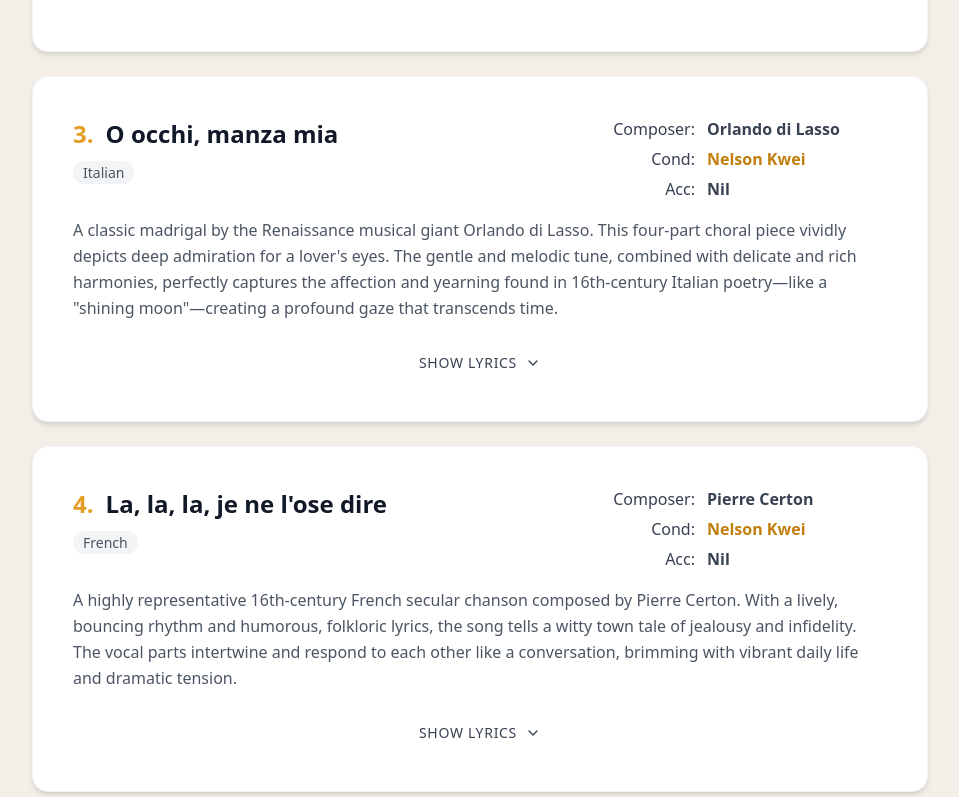
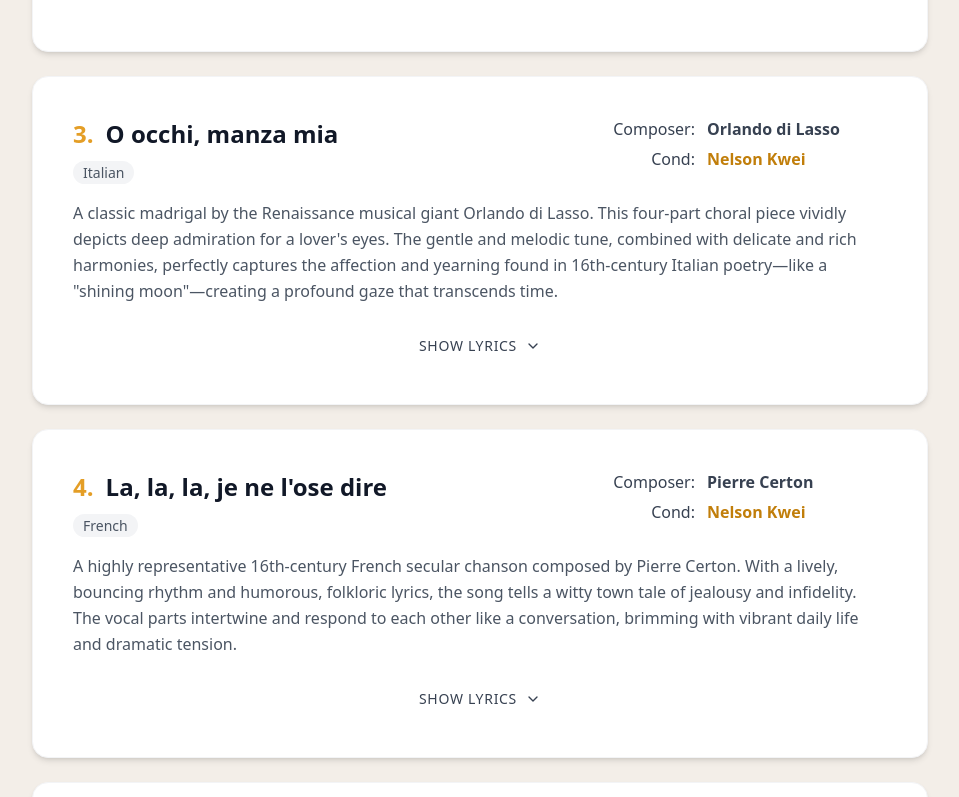
Before and after one commit to burning846/choir_website, a React (Vite) app: page /performance-may-10 in a window 1280 px wide. Shown: the part 964-1761 px from the top of the page, without its empty margins (160-1119 px from the left). Built offline with nearby package versions, Linux system fonts and the light colour scheme.

Commit message:
feat: hide accompanist row if accompanist is Nil

```diff
--- a/src/pages/FirstChord.tsx
+++ b/src/pages/FirstChord.tsx
@@ -69,7 +69,7 @@ function SongCard({ song, index, lang }: { song: Song, index: number, lang: stri
                   </>
                 )}
 
-                {song.accompanist && (
+                {song.accompanist && song.accompanist !== 'Nil' && (
                   <>
                     <span className="text-paper-text/80 dark:text-gray-400 text-right">{lang === 'en' ? 'Acc:' : '伴奏:'}</span>
                     <span className={`font-semibold ${getPersonColorClass(song.accompanist)}`}>{song.accompanist}</span>
--- a/src/pages/May10Performance.tsx
+++ b/src/pages/May10Performance.tsx
@@ -81,7 +81,7 @@ function SongCard({ song, index, lang }: { song: Song, index: number, lang: stri
                   </>
                 )}
 
-                {song.accompanist && (
+                {song.accompanist && song.accompanist !== 'Nil' && (
                   <>
                     <span className="text-gray-700 dark:text-gray-400 text-right">{lang === 'en' ? 'Acc:' : '伴奏:'}</span>
                     <span className={`font-semibold ${getPersonColorClass(song.accompanist)}`}>{song.accompanist}</span>
```
